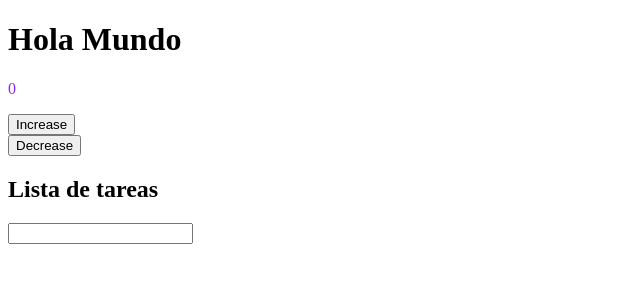
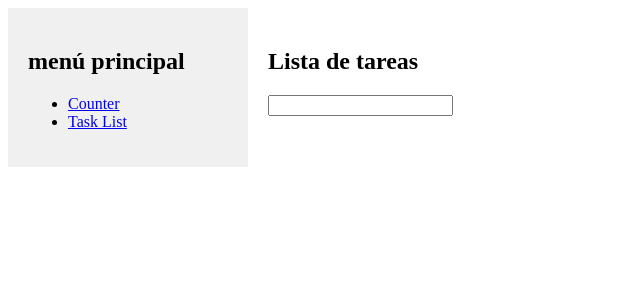
Before and after one commit to bassmantonio/Vue-Project, a Vue app: page /tasksList in a window 1280 px wide. Shown: the top 300 px of the page, without its empty margins (0-640 px from the left). Built offline with nearby package versions, Linux system fonts and the light colour scheme.

Commit message:
Added view router

```diff
--- a/src/App.vue
+++ b/src/App.vue
@@ -1,11 +1,10 @@
 <template>
-<counter></counter>
-<tasks-list></tasks-list>
+  <main-view></main-view>
 </template>
 
 <script setup>
-import Counter from './components/Counter.vue';
-import TasksList from './components/TasksList.vue';
+import MainView from './views/MainView.vue';
+
 
 </script>
 
--- /dev/null
+++ b/src/components/Sidebar.vue
@@ -0,0 +1,23 @@
+<template>
+  <div class="sidebar">
+    <h2>menú principal</h2>
+    <ul>
+      <li><router-link to="/counter">Counter</router-link></li>
+      <li><router-link to="/taskslist">Task List</router-link></li>
+    </ul>
+  </div>
+</template>
+
+<script setup>
+
+</script>
+
+<style>
+
+.sidebar{
+  width: 200px;
+  background-color: #f0f0f0;
+  padding: 20px;
+}
+
+</style>
--- a/src/components/TasksList.vue
+++ b/src/components/TasksList.vue
@@ -5,6 +5,7 @@
     <ul>
       <li v-for="(task,index) in tasks" :key="index">
         {{ task }}
+        <button @click="deleteTask">Delete</button>
       </li>
     </ul>
   </div>
@@ -19,6 +20,10 @@
   tasks.value.push(newTask.value);
   newTask.value = '';
 }
+const deleteTask = (index)=>{
+  tasks.value.splice(index,1);
+}
+
 </script>
 
 <style></style>
--- a/src/router/index.js
+++ b/src/router/index.js
@@ -2,7 +2,18 @@
 
 const router = createRouter({
   history: createWebHistory(import.meta.env.BASE_URL),
-  routes: [],
+  routes: [
+    {
+      path: '/counter',
+      name: 'counter',
+      component: () => import('@/components/Counter.vue')
+    },
+    {
+      path: '/tasksList',
+      name: 'tasksList',
+      component: () => import('@/components/TasksList.vue')
+    }
+  ],
 })
 
 export default router
--- /dev/null
+++ b/src/views/MainView.vue
@@ -0,0 +1,25 @@
+<template>
+
+  <div class="container">
+    <Sidebar></Sidebar>
+    <div class="content">
+      <router-view></router-view>
+    </div>
+  </div>
+  </template>
+
+<script setup>
+import Sidebar from '@/components/Sidebar.vue';
+</script>
+
+<style>
+
+.container{
+  display:flex;
+}
+.content{
+  flex: 1;
+  padding: 20px;
+}
+
+</style>
```
